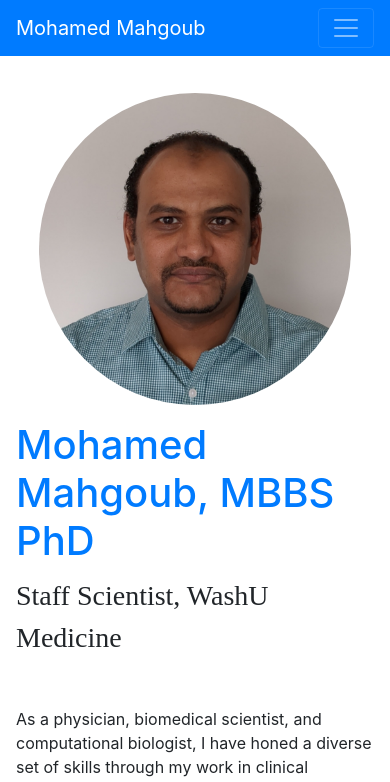
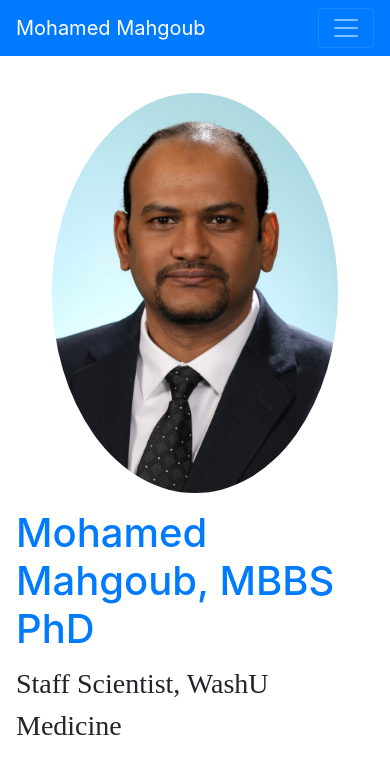
Before and after one commit to m-mahgoub/cv-web-page, a website with bundled scripts: page index.html in a window 390 px wide. Shown: the top 782 px of the page. Built offline with nearby package versions, Linux system fonts and the light colour scheme; a web font is replaced by a local one.

Commit message:
update photo & Pub

```diff
--- a/index.html
+++ b/index.html
@@ -42,7 +42,7 @@
     <a class="navbar-brand js-scroll-trigger" href="#page-top">
       <span class="d-block d-lg-none">Mohamed Mahgoub</span>
       <span class="d-none d-lg-block">
-        <img class="img-fluid img-profile rounded-circle mx-auto mb-2" src="img/profile2.jpg" alt="">
+        <img class="img-fluid img-profile rounded-circle mx-auto mb-2" src="img/profile3.jpg" alt="">
       </span>
     </a>
     <button class="navbar-toggler" type="button" data-toggle="collapse" data-target="#navbarSupportedContent"
@@ -86,7 +86,7 @@
 
 
     <div id="mobile-img-div">
-      <img class="img-fluid rounded-circle mx-auto d-block" id="mobile-img" src="img/profile2.jpg">
+      <img class="img-fluid rounded-circle mx-auto d-block" id="mobile-img" src="img/profile3.jpg">
     </div>
 
 
@@ -383,6 +383,9 @@
     <section class="resume-section p-3 p-lg-5 d-flex flex-column" id="publications">
       <div class="my-auto">
         <h2 class="mb-5">Publications</h2>
+        <p><strong>Mahgoub M</strong>, Abel H, Davarapalli N, Struthers H, Kotnik E, Johnson B, Markovic C, Fronick C, Fulton R, Meers MP, Spencer DH. Intermediately Methylated Regions in Normal Cells Are Epimutation Hotspots in Cancer. <strong><em>bioRxiv</em></strong>. 2025 Sep 23;. doi: 10.1101/2025.09.18.677221. PubMed PMID: 41040346; PubMed Central PMCID: PMC12485763.<br><a href="https://pubmed.ncbi.nlm.nih.gov/41040346/" target="_blank">PubMed</a>&nbsp;&nbsp;<a href="https://www.biorxiv.org/content/10.1101/2025.09.18.677221" target="_blank">Journal</a></p>
+<p>Abel HJ, <strong>Mahgoub M</strong>, Davarapalli N, Kodgule R, Miller CA, Fulton RS, Fronick C, Markovic C, Heath S, Payton JE, Jacoby MA, Link DC, Walter MJ, Duncavage EJ, Ley TJ, Spencer DH. Evaluation of Long-Read Genome Sequencing for Genomic Profiling of Myeloid Cancers. <strong><em>J Mol Diagn</em></strong>. 2025 Sep 26;. doi: 10.1016/j.jmoldx.2025.09.001. [Epub ahead of print] PubMed PMID: 41016628.<br><a href="https://pubmed.ncbi.nlm.nih.gov/41016628/" target="_blank">PubMed</a>&nbsp;&nbsp;<a href="https://www.sciencedirect.com/science/article/pii/S1525157825002235" target="_blank">Journal</a></p>
+
         <p>Hussein O, <strong>Mahgoub M</strong>, Shichijo T, Nakagawa S, Tanabe J, Akari H, Miura T, Matsuoka M, Yasunaga JI. Evolution of primate T-cell leukemia virus type 1 accessory genes and functional divergence of its antisense proteins. <strong><em>PLoS Pathog</em></strong>. 2025 May;21(5):e1013158. doi: 10.1371/journal.ppat.1013158. eCollection 2025 May. PubMed PMID: 40344170; PubMed Central PMCID: PMC12088518.<br><a href="https://pubmed.ncbi.nlm.nih.gov/40344170/" target="_blank">PubMed</a>&nbsp;&nbsp;<a href="https://journals.plos.org/plospathogens/article?id=10.1371/journal.ppat.1013158" target="_blank">Journal</a></p></p>
         <p>Hoge C, de Manuel M, <strong>Mahgoub M</strong>, Okami N, Fuller Z, Banerjee S, Baker Z, McNulty M, Andolfatto P, Macfarlan TS, Schumer M, Tzika AC, Przeworski M. Patterns of recombination in snakes reveal a tug-of-war between PRDM9 and promoter-like features. <strong><em>Science</em></strong>. 2024 Feb 23;383(6685):eadj7026. doi: 10.1126/science.adj7026. Epub 2024 Feb 23. PubMed PMID: 38386752.<br><a href="https://pubmed.ncbi.nlm.nih.gov/38386752/" target="_blank">PubMed</a>&nbsp;&nbsp;<a href="https://www.science.org/doi/10.1126/science.adj7026" target="_blank">Journal</a></p></p>
         <p><strong>Mahgoub M</strong>, Paiano J, Bruno M, Wu W, Pathuri S, Zhang X, Ralls S, Cheng X, Nussenzweig A,
```
Also changed, not shown: img/profile3.jpg (added).
